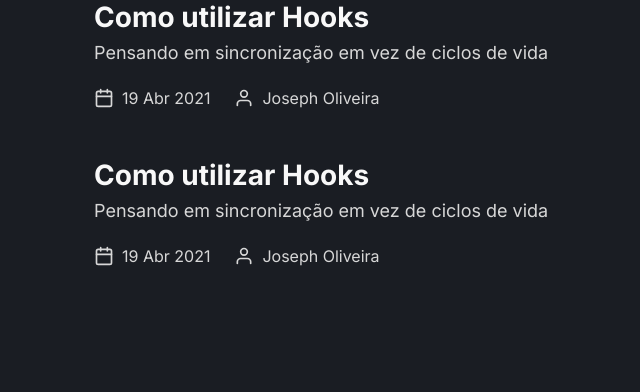
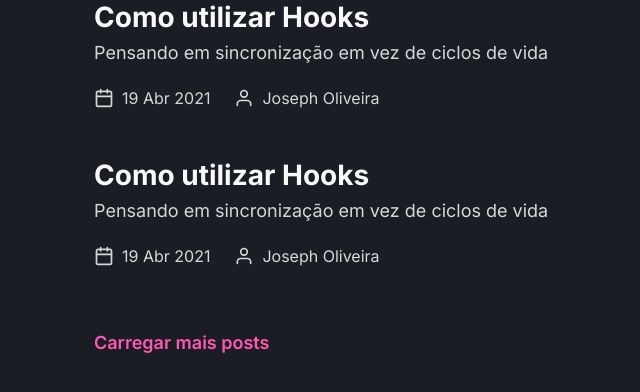
Before and after one commit to devlucaslopes/ignite-react-js-desafio-05, a Next.js app: page / in a window 1280 px wide. Shown: the top 392 px of the page, without its empty margins (196-836 px from the left). Built offline with nearby package versions, Linux system fonts and the light colour scheme.

Commit message:
create load more button

```diff
--- a/src/pages/home.module.scss
+++ b/src/pages/home.module.scss
@@ -33,3 +33,13 @@
     margin-top: 3.125rem;
   }
 }
+
+.morePostsButton {
+  margin-top: 4.125rem;
+  background: none;
+  border: 0;
+
+  color: var(--highlight);
+  font-size: 1.125rem;
+  font-weight: 600;
+}
--- a/src/pages/index.tsx
+++ b/src/pages/index.tsx
@@ -60,6 +60,9 @@ export default function Home(): JSX.Element {
           </ul>
         </article>
       </main>
+      <button type="button" className={styles.morePostsButton}>
+        Carregar mais posts
+      </button>
     </div>
   );
 }
```
